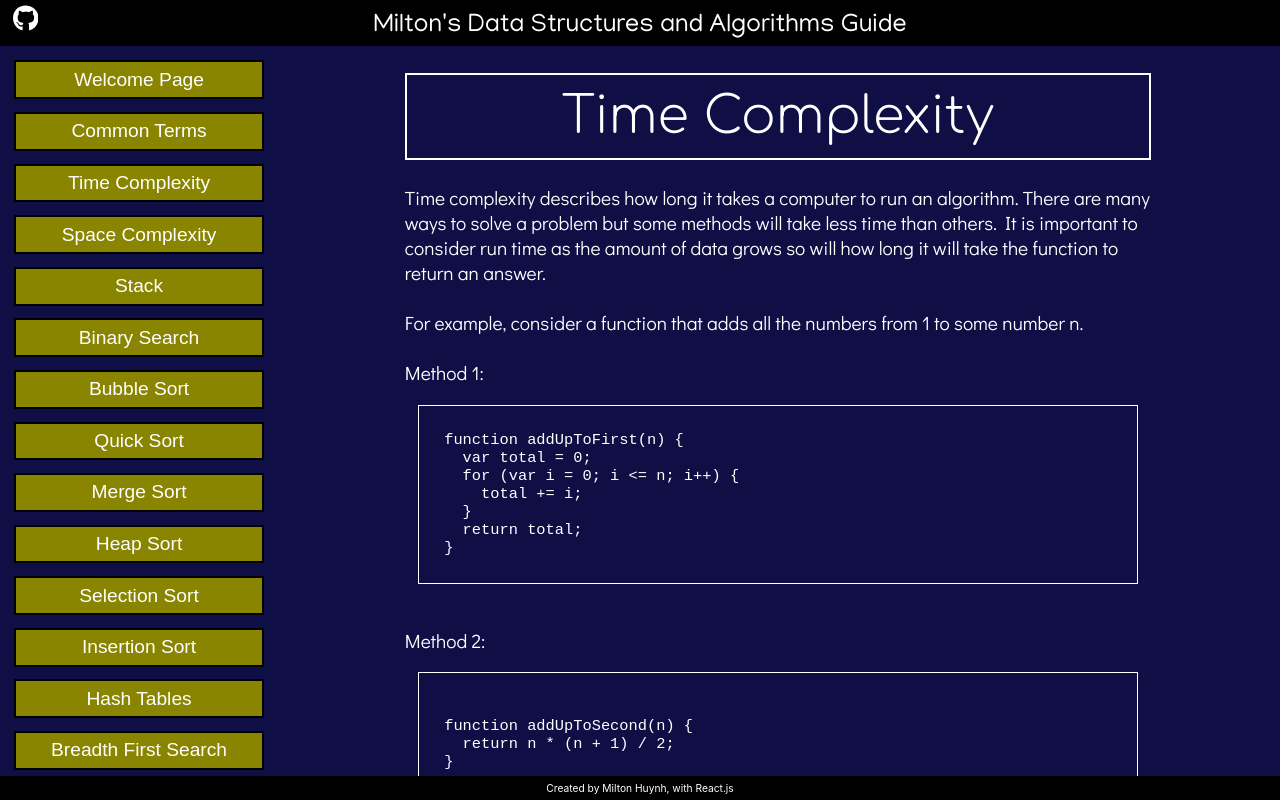
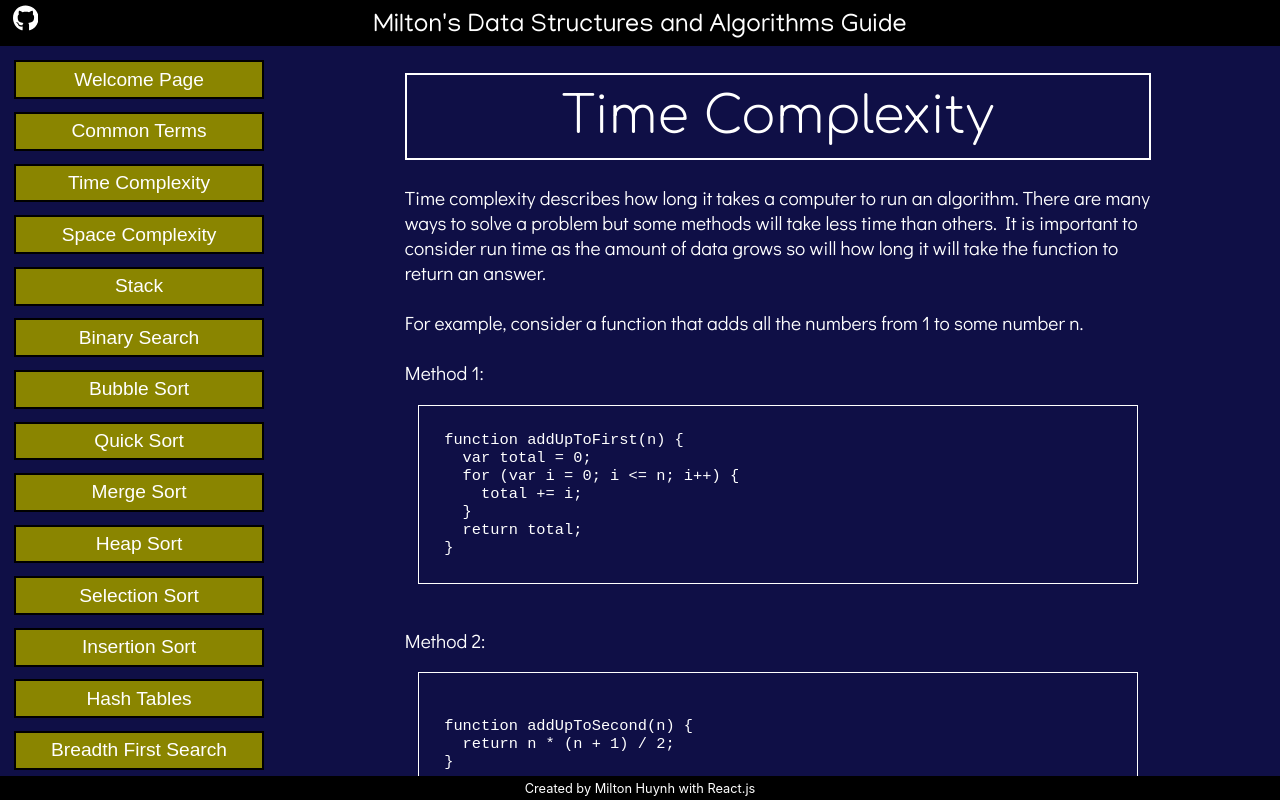
Before and after one commit to miltonhuynh/DSA-guide, a React (Create React App) app in the folder app/: page /DSA-guide/TimeComplexity in a window 1280 px wide. Built offline with nearby package versions, Linux system fonts and the light colour scheme; a web font is replaced by a local one.

Commit message:
Increased footer size

```diff
--- a/app/src/App.css
+++ b/app/src/App.css
@@ -152,7 +152,7 @@ body,html {
   color: white;
   display: flex;
   justify-content: center;
-  font-size: 0.8vw;
+  font-size: 1vw;
   position: fixed;
   width: 100vw;
   bottom: 0;
--- a/app/src/Components/HeaderFooter.js
+++ b/app/src/Components/HeaderFooter.js
@@ -12,7 +12,7 @@ export default function HeaderFooter(props) {
           <div id="Brand" onClick={() => navigate("")}>Milton's Data Structures and Algorithms Guide</div>
         </div>
             {props.children}
-        <div id="footer">Created by Milton Huynh, with React.js</div>
+        <div id="footer">Created by Milton Huynh with React.js</div>
     </>
   )
 }
```
